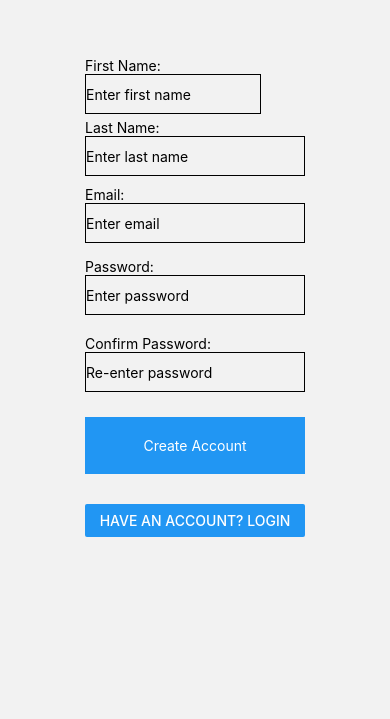
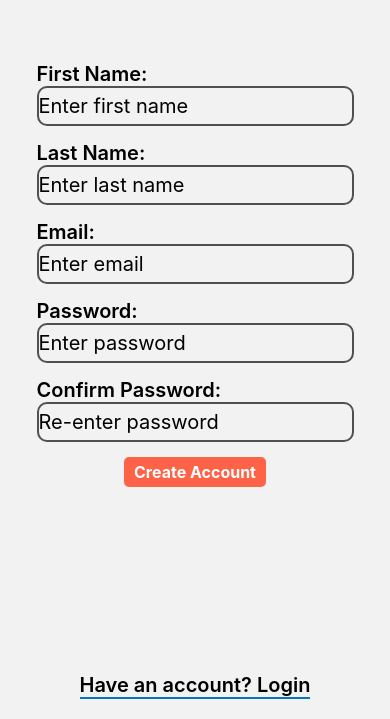
Before and after one commit to Muhammadali1029/WhatsThat, a React Native app: screen /signup in a window 390 px wide. Shown: the part 125-844 px from the top of the page. Built offline with nearby package versions, Linux system fonts and the light colour scheme.

Commit message:
added styling to signup page

```diff
--- a/components/signup.js
+++ b/components/signup.js
@@ -6,6 +6,7 @@ import { Button } from 'react-native-web';
 import PropTypes from 'prop-types';
 
 import * as EmailValidator from 'email-validator';
+import globalStyles from './globalStyleSheet';
 
 export default class SignUpScreen extends Component
 {
@@ -123,9 +124,9 @@ export default class SignUpScreen extends Component
       <View style={styles.container}>
         <View style={styles.formContainer}>
           <View style={styles.firstName}>
-            <Text>First Name:</Text>
+            <Text style={globalStyles.text}>First Name:</Text>
             <TextInput
-              style={{ height: 40, borderWidth: 1, width: '80%' }}
+              style={globalStyles.textInput}
               placeholder="Enter first name"
               onChangeText={(f) => this.setState({ firstName: f })}
               defaultValue={firstName}
@@ -136,9 +137,9 @@ export default class SignUpScreen extends Component
           </View>
 
           <View style={styles.lastName}>
-            <Text>Last Name:</Text>
+            <Text style={globalStyles.text}>Last Name:</Text>
             <TextInput
-              style={{ height: 40, borderWidth: 1, width: '100%' }}
+              style={globalStyles.textInput}
               placeholder="Enter last name"
               onChangeText={(l) => this.setState({ lastName: l })}
               defaultValue={lastName}
@@ -149,9 +150,9 @@ export default class SignUpScreen extends Component
           </View>
 
           <View style={styles.email}>
-            <Text>Email:</Text>
+            <Text style={globalStyles.text}>Email:</Text>
             <TextInput
-              style={{ height: 40, borderWidth: 1, width: '100%' }}
+              style={globalStyles.textInput}
               placeholder="Enter email"
               onChangeText={(e) => this.setState({ email: e })}
               defaultValue={email}
@@ -162,9 +163,9 @@ export default class SignUpScreen extends Component
           </View>
 
           <View style={styles.password}>
-            <Text>Password:</Text>
+            <Text style={globalStyles.text}>Password:</Text>
             <TextInput
-              style={{ height: 40, borderWidth: 1, width: '100%' }}
+              style={globalStyles.textInput}
               placeholder="Enter password"
               onChangeText={(p) => this.setState({ password: p })}
               defaultValue={password}
@@ -177,9 +178,9 @@ export default class SignUpScreen extends Component
           </View>
 
           <View style={styles.confirmPassword}>
-            <Text>Confirm Password:</Text>
+            <Text style={globalStyles.text}>Confirm Password:</Text>
             <TextInput
-              style={{ height: 40, borderWidth: 1, width: '100%' }}
+              style={globalStyles.textInput}
               placeholder="Re-enter password"
               onChangeText={(cP) => this.setState({ confirmPassword: cP })}
               defaultValue={confirmPassword}
@@ -191,23 +192,24 @@ export default class SignUpScreen extends Component
 
           </View>
 
-          <View style={styles.createbtn}>
+          <View style={globalStyles.buttonsContainer}>
             <TouchableOpacity onPress={this.onPressButton}>
-              <View style={styles.button}>
-                <Text style={styles.buttonText}>Create Account</Text>
+              <View style={globalStyles.button}>
+                <Text style={globalStyles.buttonText}>Create Account</Text>
               </View>
             </TouchableOpacity>
           </View>
 
           {error
           && <Text style={styles.error}>{error}</Text>}
+        </View>
 
-          <View>
-            <Button
-              title="Have an account? Login"
-              onPress={() => navigation.navigate('login')}
-            />
-          </View>
+        <View style={[globalStyles.headerButtonsContainer, styles.btnContainer]}>
+          <TouchableOpacity onPress={() => navigation.navigate('login')}>
+            <View style={globalStyles.headerButtons}>
+              <Text style={styles.buttonText}>Have an account? Login</Text>
+            </View>
+          </TouchableOpacity>
         </View>
       </View>
     );
@@ -231,31 +233,10 @@ const styles = StyleSheet.create({
     },
   formContainer:
     {
-
-    },
-  firstName:
-    {
-      marginBottom: 5,
-    },
-  lastName:
-    {
-      marginBottom: 10,
-    },
-  email:
-    {
-      marginBottom: 15,
-    },
-  password:
-    {
-      marginBottom: 20,
-    },
-  confirmPassword:
-    {
-      marginBottom: 25,
-    },
-  createbtn:
-    {
-
+      flex: 1,
+      width: '100%',
+      alignItems: 'center',
+      justifyContent: 'center',
     },
   signin:
     {
@@ -270,9 +251,12 @@ const styles = StyleSheet.create({
   buttonText:
     {
       textAlign: 'center',
-      padding: 20,
-      color: 'white',
+      fontSize: 20,
+      fontWeight: '600',
     },
+  btnContainer: {
+    marginBottom: 20,
+  },
   error:
     {
       color: 'red',
```
